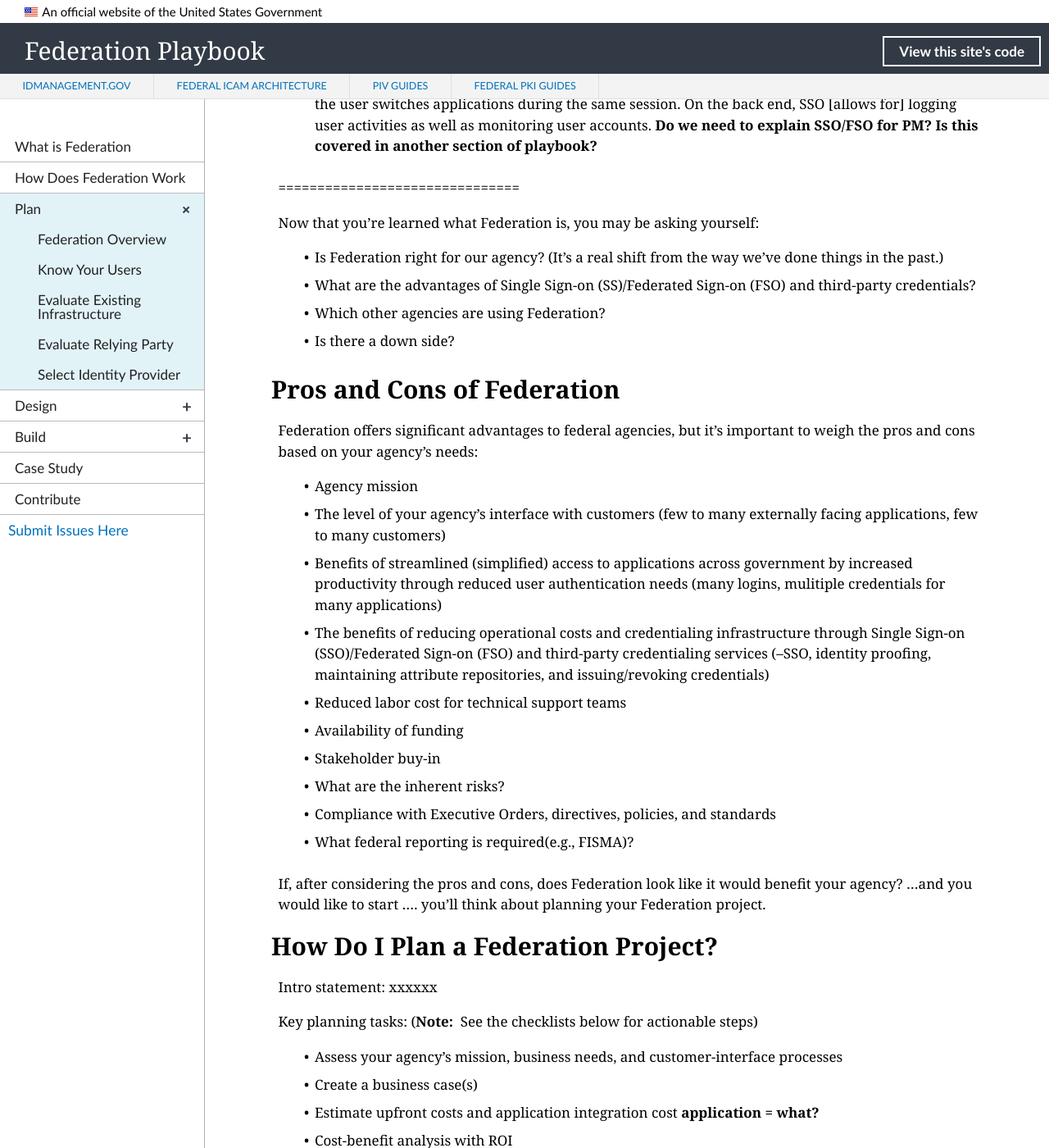
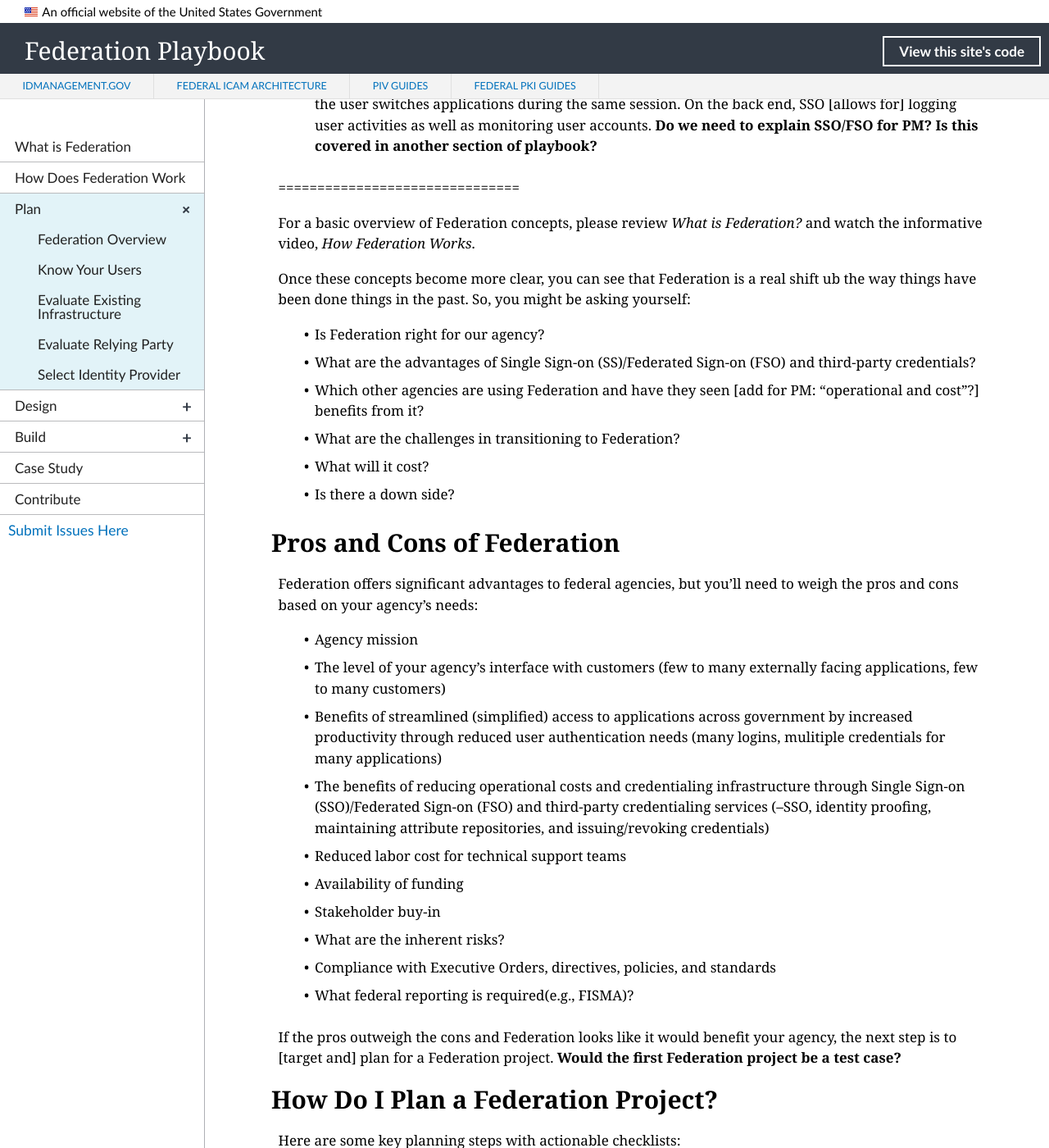
Before and after one commit to GSA/ficam-federation, a Jekyll site: the page built from _plan/00_index.md, in a window 1280 px wide and 1400 px high, scrolled down 526 px. Shown: the whole window at 82% size. Built offline with Jekyll 4.4.1, drawn with Linux system fonts in a browser that asks for light colours; nearby versions of some CDN libraries; library files that are not in the unit come from our copies.

Commit message:
Update 00_index.md
Revising content

```diff
--- a/_plan/00_index.md
+++ b/_plan/00_index.md
@@ -15,15 +15,19 @@ pubDate:
 
 ===============================
 
-Now that you're learned what Federation is, you may be asking yourself:
-* Is Federation right for our agency? (It's a real shift from the way we've done things in the past.)
+For a basic overview of Federation concepts, please review _What is Federation?_ and watch the informative video, _How Federation Works_.
+
+Once these concepts become more clear, you can see that Federation is a real shift ub the way things have been done things in the past.  So, you might be asking yourself:
+* Is Federation right for our agency?
 * What are the advantages of Single Sign-on (SS)/Federated Sign-on (FSO) and third-party credentials?
-* Which other agencies are using Federation?
+* Which other agencies are using Federation and have they seen [add for PM: "operational and cost"?] benefits from it?
+* What are the challenges in transitioning to Federation?
+* What will it cost?
 * Is there a down side?
 
 ## Pros and Cons of Federation
 
-Federation offers significant advantages to federal agencies, but it's important to weigh the pros and cons based on your agency's needs:
+Federation offers significant advantages to federal agencies, but you'll need to weigh the pros and cons based on your agency's needs:
 * Agency mission
 * The level of your agency's interface with customers (few to many externally facing applications, few to many customers)
 * Benefits of streamlined (simplified) access to applications across government by increased productivity through reduced user authentication needs (many logins, mulitiple credentials for many applications)
@@ -35,11 +39,11 @@ Federation offers significant advantages to federal agencies, but it's important
 * Compliance with Executive Orders, directives, policies, and standards
 * What federal reporting is required(e.g., FISMA)?
 
-If, after considering the pros and cons, does Federation look like it would benefit your agency? ...and you would like to start ....  you'll think about planning your Federation project.
+If the pros outweigh the cons and Federation looks like it would benefit your agency, the next step is to [target and] plan for a Federation project. **Would the first Federation project be a test case?**
 
 ## How Do I Plan a Federation Project?
 
-Intro statement:  xxxxxx
+Here are some key planning steps with actionable checklists:
 
 Key planning tasks: (**Note:**&nbsp;&nbsp;See the checklists below for actionable steps)
 * Assess your agency's mission, business needs, and customer-interface processes
```
